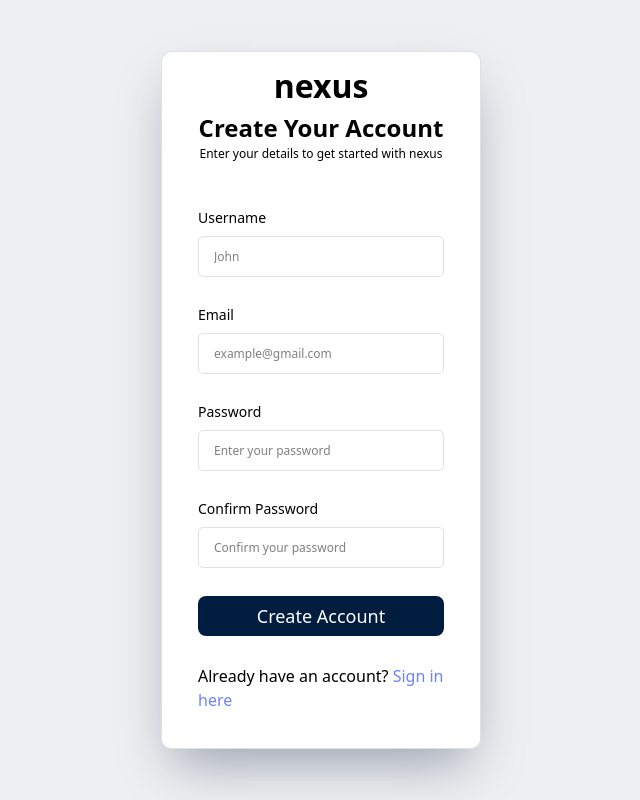
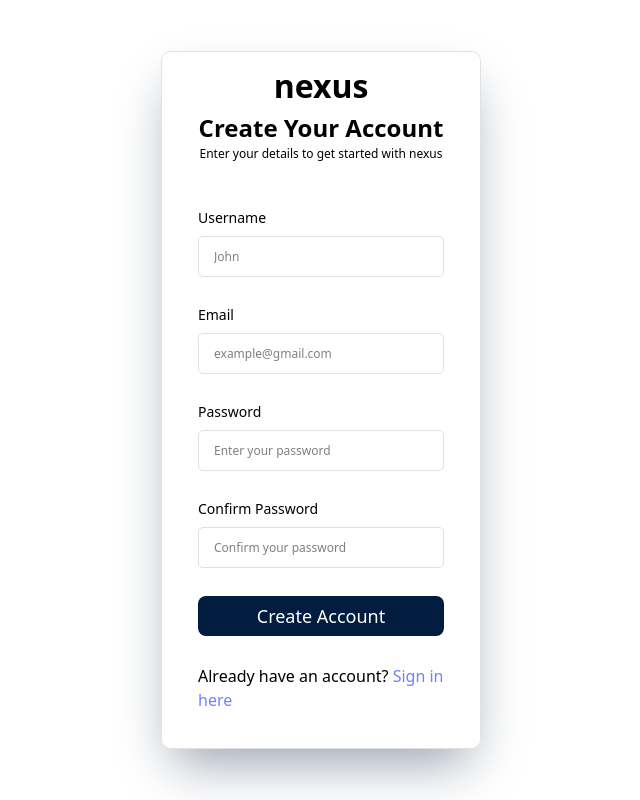
Before and after one commit to mebz2/nexus, a React (Vite) app in the folder client/: page /signup in a window 1280 px wide. Shown: the whole page, without its empty margins (319-959 px from the left). Built offline with nearby package versions, Linux system fonts and the light colour scheme.

Commit message:
changed into a form

```diff
--- a/client/src/pages/Login/Login.tsx
+++ b/client/src/pages/Login/Login.tsx
@@ -10,14 +10,14 @@ function Login() {
 		// div for the screen
 		<div
 			className="flex flex-col justify-center items-center
-			h-screen bg-[#EEEFF1]"
+			h-screen bg-white"
 		>
 			{/*Login Container*/}
 			<div
 				className="
 				w-full md:w-[50%]
-				lg:w-[25%] border border-border
-				rounded-[10px] shadow-2xl shadow-gray-400 h-fit
+				lg:w-[25%] lg:border lg:border-border
+				lg:rounded-[10px] lg:shadow-2xl lg:shadow-gray-400 h-fit
 				bg-white
 				"
 			>
@@ -27,10 +27,10 @@ function Login() {
 					message="Enter your credentials to access your account"
 				/>
 				{/*form container*/}
-				<div
+				<form
 					className="
 					bg-white flex flex-col items-center
-					p-9 gap-7 rounded-b-[10px]"
+					p-9 gap-7 lg:rounded-b-[10px]"
 				>
 					{/*email text field*/}
 					<Textfield
@@ -63,7 +63,7 @@ function Login() {
 							Create one here
 						</Link>
 					</p>
-				</div>
+				</form>
 			</div>
 
 			<div
--- a/client/src/pages/Signup/Signup.tsx
+++ b/client/src/pages/Signup/Signup.tsx
@@ -9,13 +9,13 @@ function Signup() {
 	return (
 		<div
 			className="flex justify-center items-center
-			h-screen bg-[#EEEFF1]"
+			h-screen bg-white"
 		>
 			{/*Singup Container*/}
 			<div
 				className="
-				w-full md:w-[50%] lg:w-[25%]  shadow-2xl shadow-gray-400
-				border border-border rounded-[10px] h-fit "
+				w-full md:w-[50%] lg:w-[25%]  lg:shadow-2xl lg:shadow-gray-400
+				lg:border lg:border-border lg:rounded-[10px] h-fit "
 			>
 				{/*form header*/}
 				<FormHeader
@@ -23,9 +23,9 @@ function Signup() {
 					message="Enter your details to get started with nexus"
 				/>
 				{/*form container*/}
-				<div
+				<form
 					className="h-full flex flex-col items-center
-					p-9 gap-7 bg-white rounded-b-[10px]"
+					p-9 gap-7 bg-white lg:rounded-b-[10px]"
 				>
 					<Textfield
 						id="username"
@@ -68,7 +68,7 @@ function Signup() {
 							Sign in here
 						</Link>
 					</p>
-				</div>
+				</form>
 			</div>
 		</div>
 	);
```
